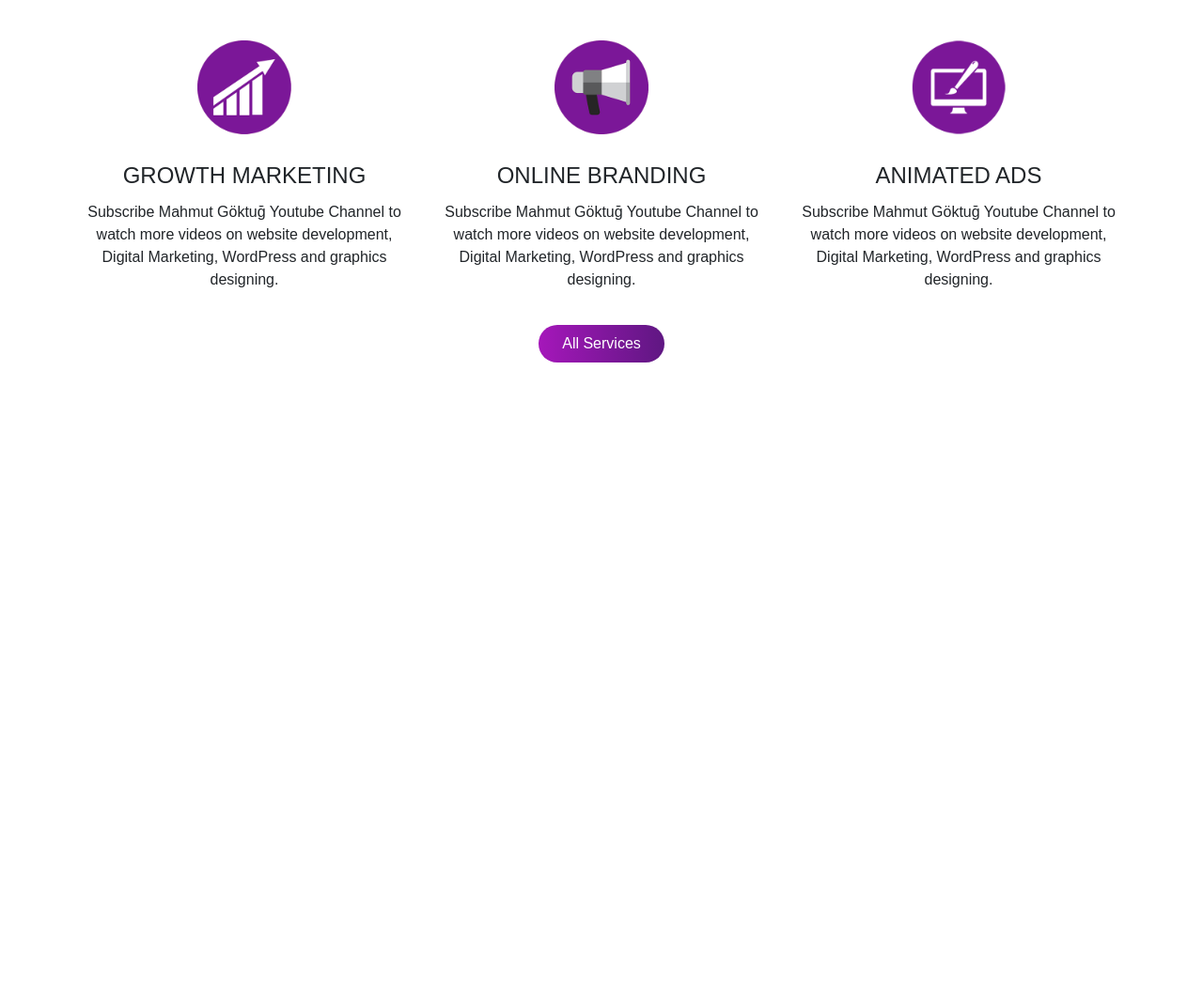
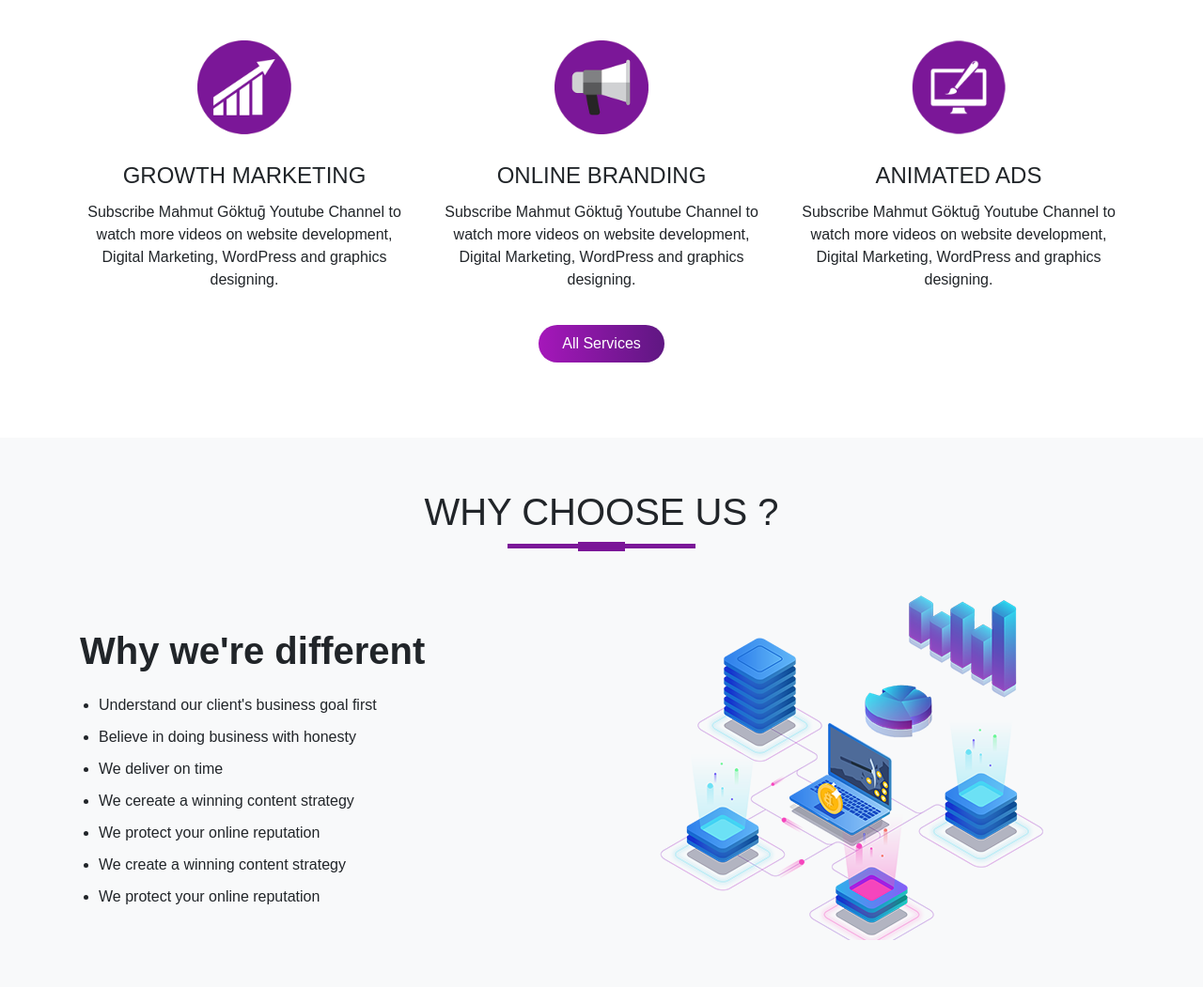
Before and after one commit to mahmutgoktug/bootstrap-website-4, a plain HTML site: page index.html in a window 1280 px wide. Shown: the part 889-1940 px from the top of the page at 94% size. Before the commit the page ends 1355 px from the top, so only its background shows below. Drawn offline with nearby package versions, Linux system fonts and the light colour scheme.

Commit message:
about us.

```diff
--- a/index.html
+++ b/index.html
@@ -82,6 +82,32 @@
         </div>
     </section>
 
+    <!--About us-->
+    <section id="about-us">
+        <div class="container">
+            <h1 class="title text-center">WHY CHOOSE US ?</h1>
+            <div class="row">
+                <div class="col-md-6 about-us">
+                    <p class="about-title">Why we're different</p>
+                    <ul>
+                        <li>Understand our client's business goal first</li>
+                        <li>Believe in doing business with honesty</li>
+                        <li>We deliver on time</li>
+                        <li>We cereate a winning content strategy</li>
+                        <li>We protect your online reputation</li>
+                        <li>We create a winning content strategy</li>
+                        <li>We protect your online reputation</li>
+                    </ul>
+                </div>
+                <div class="col-md-6">
+                    <img src="images/network.png" class="img-fluid">
+                </div>
+            </div>
+        </div>
+    </section>
+
+
+
 
 
 
--- a/style.css
+++ b/style.css
@@ -100,3 +100,20 @@ body{
     border-radius: 20px;
     background-image: linear-gradient(to right, #a517ba, #5f1782);
 }
+
+#about-us{
+    background: #f8f9fa;
+    padding-bottom: 50px;
+    padding-top: 50px;
+}
+.about-title{
+    font-size: 40px;
+    font-weight: 600;
+    margin-top: 8%;
+}
+#about-us ul li{
+    margin: 10px 0;
+}
+#about-us ul{
+    margin-left: 20px;
+}
```
